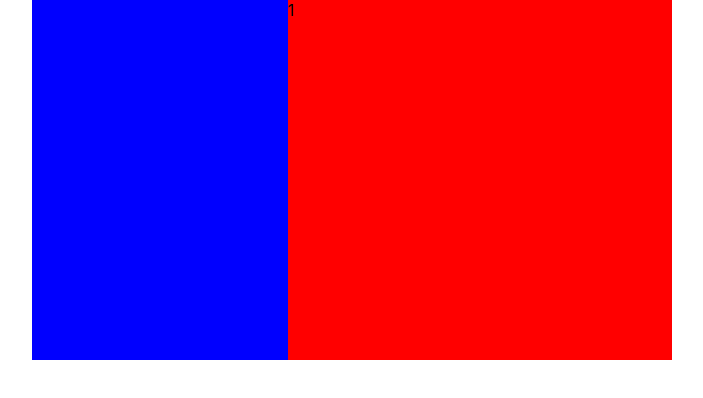
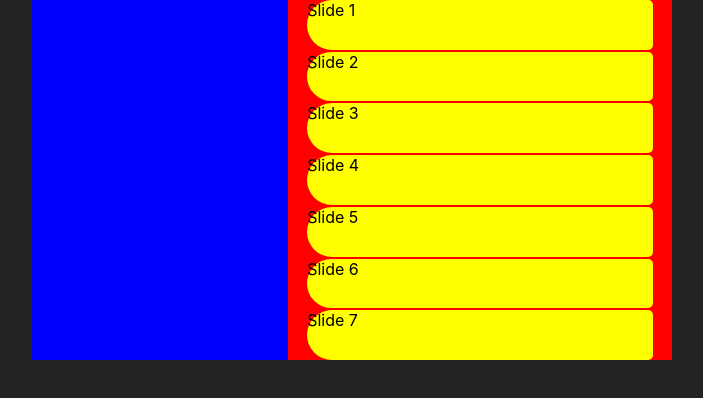
Before and after one commit to NicolaiGorden/Pokedex-scroll, a React (Create React App) app: page / in a window 1280 px wide. Shown: the top 398 px of the page, without its empty margins (288-991 px from the left). Built offline with nearby package versions, Linux system fonts and the light colour scheme.

Commit message:
swapped keen-slider for swiper, added base slide format

```diff
--- a/package.json
+++ b/package.json
@@ -7,7 +7,8 @@
     "keen-slider": "^6.8.6",
     "react": "^19.0.0",
     "react-dom": "^19.0.0",
-    "react-scripts": "5.0.1"
+    "react-scripts": "5.0.1",
+    "swiper": "^11.2.2"
   },
   "scripts": {
     "start": "react-scripts start",
--- a/src/App.css
+++ b/src/App.css
@@ -1,5 +1,5 @@
 body {
-  /* background-color: black; */
+  background-color: rgb(35, 35, 35);
   display: flex;
   justify-content: center;
 }
@@ -20,5 +20,17 @@ body {
 .List-Container {
   background-color: red;
   width: 60%;
+  height: 360px;
+}
+
+.swiper {
+  width: 90%;
   height: 100%;
 }
+
+.swiper-slide {
+  background-color: yellow ;
+  height: 100%;
+  width: 80%;
+  border-radius: 25px 5px 5px 25px
+}
--- a/src/App.js
+++ b/src/App.js
@@ -1,16 +1,8 @@
 import './App.css';
-import 'keen-slider/keen-slider.min.css'
-import { useKeenSlider } from 'keen-slider/react'
+import { Swiper, SwiperSlide } from 'swiper/react';
+import 'swiper/css'
 
 function App() {
-
-  const [sliderRef, instanceRef] = useKeenSlider(
-    {
-      slideChanged() {
-        console.log('slide changed')
-      },
-    },
-  )
   return (
     <div className="App">
       <div className="Screen">
@@ -19,13 +11,28 @@ function App() {
         </div>
 
         <div className="List-Container">
-          <div ref={sliderRef} className="keen-slider">
-            <div className="keen-slider__slide">1</div>
-            <div className="keen-slider__slide">2</div>
-            <div className="keen-slider__slide">3</div>
-          </div>
+          <Swiper
+            spaceBetween={2}
+            slidesPerView={7}
+            onSlideChange={() => console.log('slide change')}
+            onSwiper={(swiper) => console.log(swiper)}
+            direction='vertical'
+            mousewheel= {true}
+          >
+            <SwiperSlide>Slide 1</SwiperSlide>
+            <SwiperSlide>Slide 2</SwiperSlide>
+            <SwiperSlide>Slide 3</SwiperSlide>
+            <SwiperSlide>Slide 4</SwiperSlide>
+            <SwiperSlide>Slide 5</SwiperSlide>
+            <SwiperSlide>Slide 6</SwiperSlide>
+            <SwiperSlide>Slide 7</SwiperSlide>
+            <SwiperSlide>Slide 8</SwiperSlide>
+            <SwiperSlide>Slide 9</SwiperSlide>
+            <SwiperSlide>Slide 10</SwiperSlide>
+            <SwiperSlide>Slide 11</SwiperSlide>
+            <SwiperSlide>Slide 12</SwiperSlide>
+          </Swiper>
         </div>
-
       </div>
     </div>
   );
```
Also changed, not shown: 1 other file (tests, documents, lock files or other folders).
